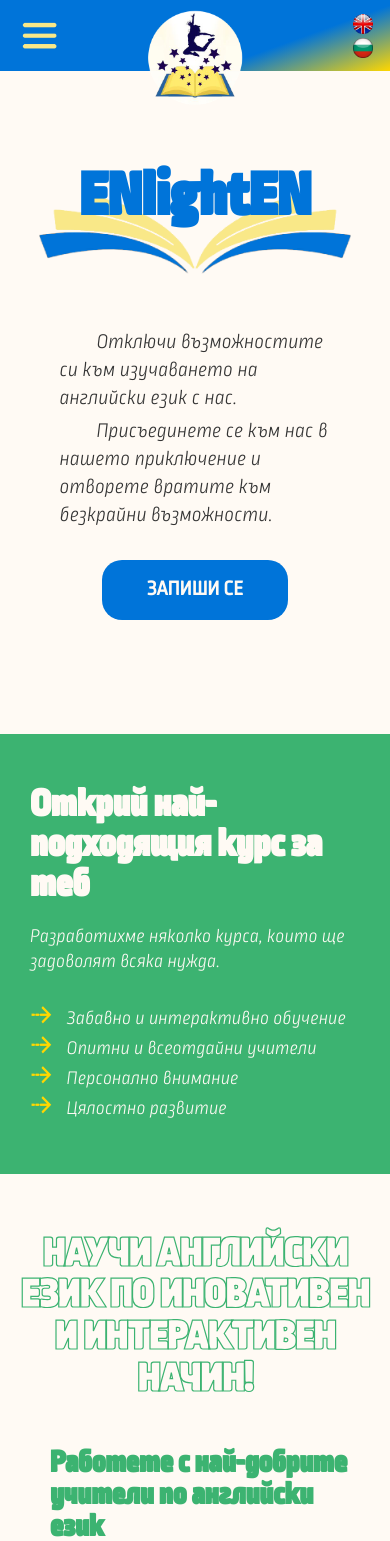
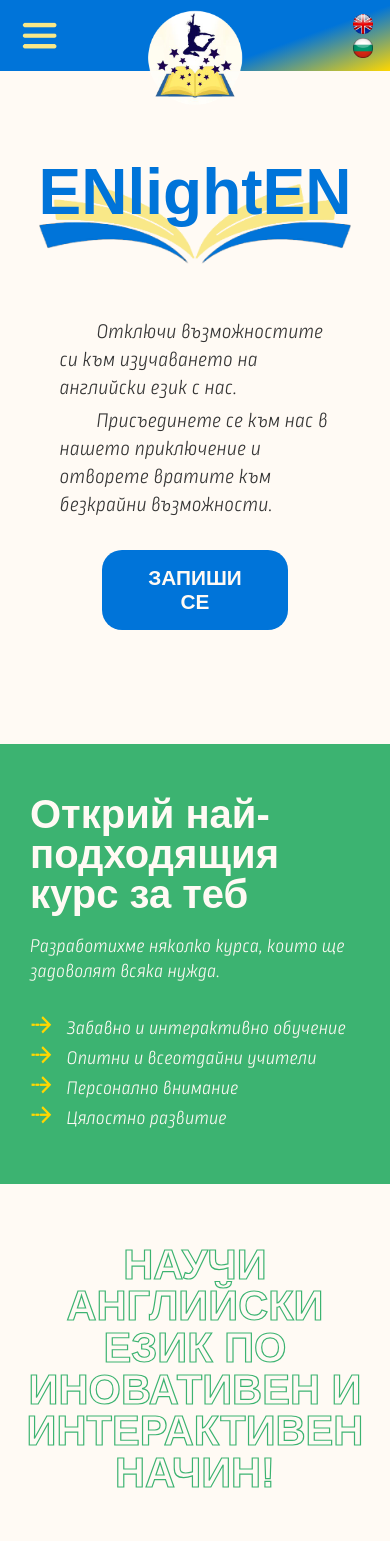
Before and after one commit to bbogomilov1/enlighten, a React (Create React App) app: page / in a window 390 px wide. Shown: the top 1541 px of the page. Built offline with nearby package versions, Linux system fonts and the light colour scheme.

Commit message:
changed font

```diff
--- a/src/components/about-us/MeetTeachers.module.css
+++ b/src/components/about-us/MeetTeachers.module.css
@@ -94,6 +94,7 @@
   }
 
   .teacherDescription h2 {
+    font-family: "Ropamix regular", sans-serif;
     font-size: 2.6rem;
     padding: 20px 0px;
     width: 100%;
--- a/src/components/about-us/OurMission.module.css
+++ b/src/components/about-us/OurMission.module.css
@@ -66,6 +66,7 @@
   }
 
   .container h1 {
+    font-family: "Ropamix regular", sans-serif;
     font-size: 2.6rem;
     margin: 40px 0px;
     padding-left: 0px;
--- a/src/components/about-us/TheAcadamy.module.css
+++ b/src/components/about-us/TheAcadamy.module.css
@@ -63,6 +63,7 @@
   }
 
   .container h1 {
+    font-family: "Ropamix regular", sans-serif;
     font-size: 2.6rem;
     margin: 40px 0px;
     padding-left: 0px;
--- a/src/components/contact-us/Contacts.module.css
+++ b/src/components/contact-us/Contacts.module.css
@@ -42,6 +42,7 @@
   }
 
   .container h2 {
+    font-family: "Ropamix regular", sans-serif;
     font-size: 1.5rem;
     padding: 0px;
   }
--- a/src/components/contact-us/Inquiry.module.css
+++ b/src/components/contact-us/Inquiry.module.css
@@ -73,6 +73,7 @@
   }
 
   .container h2 {
+    font-family: "Ropamix regular", sans-serif;
     font-size: 1.5rem;
     padding: 0px;
     line-height: 1.5rem;
--- a/src/components/home/HomeAboutUs.module.css
+++ b/src/components/home/HomeAboutUs.module.css
@@ -137,6 +137,7 @@
   }
 
   .container h1 {
+    font-family: "Ropamix regular", sans-serif;
     font-size: 2.6rem;
     text-align: center;
   }
@@ -164,7 +165,7 @@
   .reasonOne h2,
   .reasonTwo h2,
   .reasonFour h2 {
-    font-family: "Ropamix bold", sans-serif;
+    font-family: "Ropamix regular", sans-serif;
     font-size: 2rem;
     width: 100%;
   }
--- a/src/components/home/HomeCourseReasons.module.css
+++ b/src/components/home/HomeCourseReasons.module.css
@@ -59,7 +59,7 @@
   }
 
   .container h2 {
-    font-family: "Ropamix bold";
+    font-family: "Ropamix regular", sans-serif;
     font-size: 2.5rem;
     line-height: 1em;
   }
--- a/src/components/home/HomeTitleSection.module.css
+++ b/src/components/home/HomeTitleSection.module.css
@@ -123,7 +123,7 @@
   }
 
   .container h1 {
-    font-family: "Ropamix bold";
+    font-family: "Ropamix regular", sans-serif;
     font-size: 4rem;
   }
 
--- a/src/static/fonts.css
+++ b/src/static/fonts.css
@@ -11,7 +11,7 @@
 }
 
 @font-face {
-  font-family: "Ropamix regular";
+  font-family: "Ropamix regular", sans-serif;
   font-style: italic;
   src: url("./fonts/RopaMixPTT-Regular.ttf") format("truetype");
 }
```
